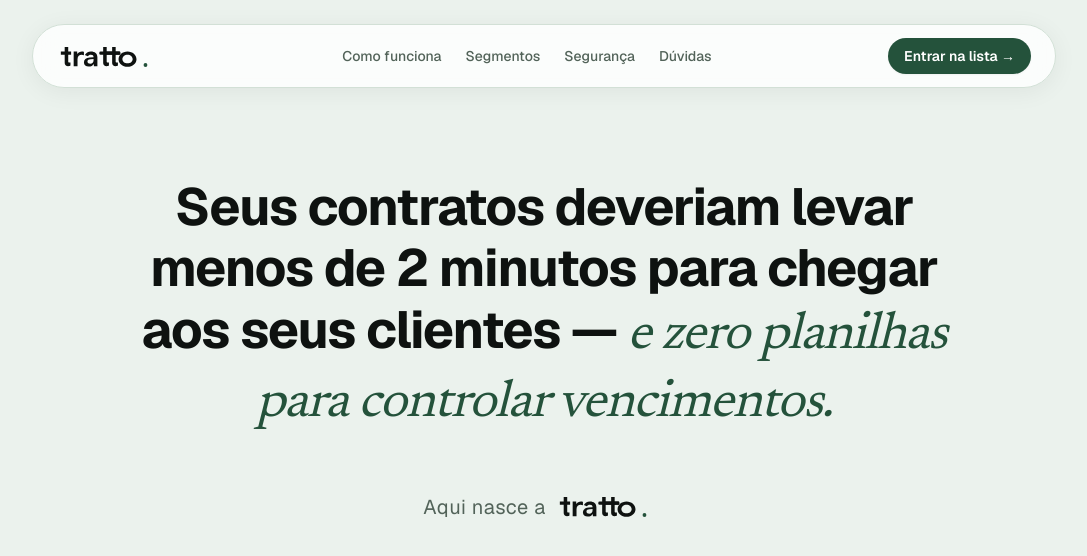
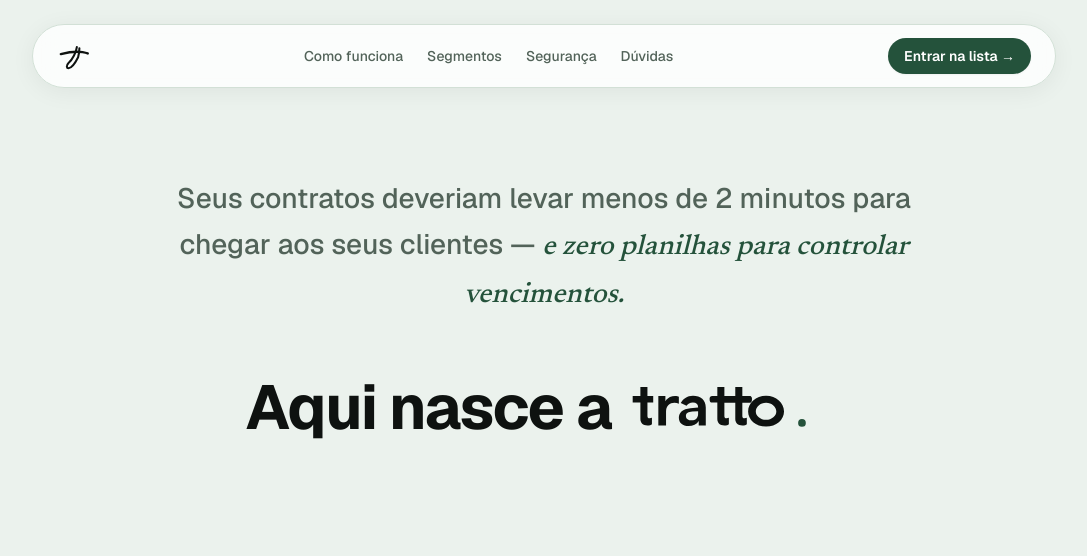
Before and after one commit to brtorresdel/tratto-landing-page, a Next.js app: page / in a window 1280 px wide. Shown: the top 556 px of the page, without its empty margins (96-1183 px from the left). Built offline with nearby package versions, Linux system fonts and the light colour scheme.

Commit message:
refactor(ui): trocar logo da navbar pelo icone e inverter hierarquia de peso da hero

```diff
--- a/specs/0001-setup-fundacao-landing-page.md
+++ b/specs/0001-setup-fundacao-landing-page.md
@@ -34,8 +34,8 @@
 
 ## Critérios de Aceitação
 
-- **CA1.** A Navbar deve renderizar o logotipo do Tratto com link para a home e o botão de ação para a lista de espera.
-- **CA2.** A Hero Section deve renderizar a headline do manifesto (*"Seus contratos deveriam levar menos de 2 minutos para chegar aos seus clientes — e zero planilhas para controlar vencimentos."*) e a assinatura editorial *"Aqui nasce a [logo]"*.
+- **CA1.** A Navbar deve renderizar o ícone oficial do Tratto com link para a home e o botão de ação para a lista de espera.
+- **CA2.** A Hero Section deve renderizar a frase do problema com peso editorial secundário e a assinatura *"Aqui nasce a [logo]"* como título principal de destaque.
 - **CA3.** Por padrão, o segmento inicial selecionado na Minuta Viva deve ser "Coworking", exibindo a variável `{{cliente_nome}}` como "Estúdio Nexo Arquitetura Ltda" e o valor `R$ 2.450,00 / mês`.
 - **CA4.** Ao selecionar o segmento "Advocacia", a Minuta Viva deve atualizar para exibir o cliente e objeto de advocacia (ex: honorários / partido mensal).
 - **CA5.** Ao selecionar "Academias", "Escolas" ou "Contabilidade", os textos e variáveis da Minuta Viva devem refletir os respectivos segmentos de acordo com o dicionário tipado.
--- a/src/components/hero.tsx
+++ b/src/components/hero.tsx
@@ -4,26 +4,28 @@
 
 export function Hero() {
   return (
-    <section className="relative overflow-hidden pt-32 pb-20 sm:pt-44 sm:pb-28">
+    <section className="relative overflow-hidden pt-32 pb-20 sm:pt-44 sm:pb-32">
       <div className="mx-auto max-w-4xl px-4 text-center sm:px-8">
-        {/* Headline Manifesto Focada no Problema */}
-        <h1 className="text-3xl font-bold tracking-tight text-[#0E1210] sm:text-5xl sm:leading-[1.18] lg:text-[52px]">
+        {/* Frase Inicial / Problema (um pouco menor, servindo de gancho) */}
+        <p className="mx-auto max-w-3xl text-lg font-medium text-[#526359] sm:text-2xl lg:text-[28px] lg:leading-relaxed">
           Seus contratos deveriam levar menos de 2 minutos para chegar aos seus clientes —{" "}
-          <span className="font-serif italic font-normal text-[#24523B]">
+          <span className="font-serif italic text-[#24523B]">
             e zero planilhas para controlar vencimentos.
           </span>
-        </h1>
+        </p>
 
-        {/* Aqui nasce a Tratto (com a logo oficial) */}
-        <div className="mt-10 flex items-center justify-center gap-2.5 text-base text-[#526359] sm:mt-14 sm:text-xl">
-          <span className="font-sans font-normal tracking-wide">Aqui nasce a</span>
-          <img
-            src="/logo.svg"
-            alt="Tratto"
-            width={110}
-            height={32}
-            className="inline-block h-6 w-auto translate-y-[-1px] sm:h-8"
-          />
+        {/* O Protagonista com Maior Destaque: Aqui nasce a Tratto */}
+        <div className="mt-10 sm:mt-14">
+          <h1 className="flex flex-wrap items-center justify-center gap-3.5 text-3xl font-bold tracking-tight text-[#0E1210] sm:text-5xl lg:text-[62px]">
+            <span>Aqui nasce a</span>
+            <img
+              src="/logo.svg"
+              alt="Tratto"
+              width={190}
+              height={56}
+              className="inline-block h-9 w-auto translate-y-[-2px] sm:h-14 lg:h-16"
+            />
+          </h1>
         </div>
       </div>
     </section>
--- a/src/components/navbar.tsx
+++ b/src/components/navbar.tsx
@@ -7,18 +7,18 @@
       className="fixed inset-x-0 top-4 z-50 mx-auto w-[92%] max-w-5xl transition-all sm:top-6"
     >
       <div className="flex h-14 items-center justify-between rounded-full border border-[#D2E0D6] bg-white/80 px-4 shadow-[0_4px_24px_rgba(14,18,16,0.06)] backdrop-blur-md sm:h-16 sm:px-6">
-        {/* Logotipo */}
+        {/* Ícone Oficial (The Executive T) */}
         <a
           href="/"
           className="group flex items-center gap-2 transition hover:opacity-90"
           aria-label="Página Inicial do Tratto"
         >
           <img
-            src="/logo.svg"
-            alt="Logotipo Tratto"
-            width={105}
-            height={30}
-            className="h-7 w-auto transition-transform group-hover:scale-[1.02] sm:h-8"
+            src="/icon.svg"
+            alt="Ícone Tratto"
+            width={34}
+            height={34}
+            className="h-8 w-8 transition-transform group-hover:scale-105"
           />
         </a>
 
```
Also changed, not shown: 1 other file (tests, documents, lock files or other folders).
